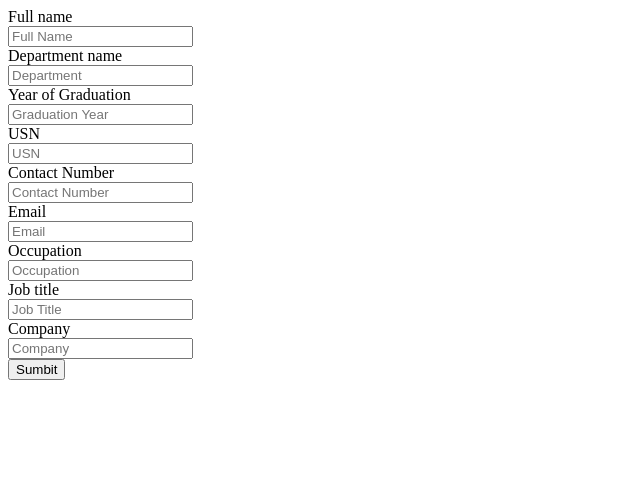
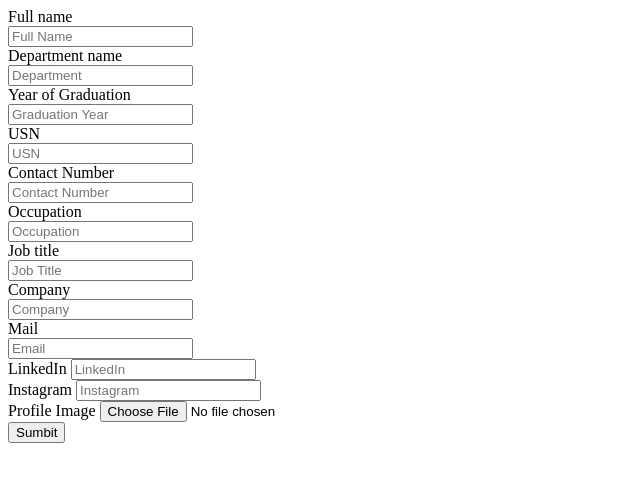
Before and after one commit to singharyan1007/campusconnect-final, a Django app: page /almuni/form/ in a window 1280 px wide. Shown: the top 482 px of the page, without its empty margins (0-640 px from the left). Run offline with Django 3.2, Linux system fonts and the light colour scheme; some libraries are stand-ins or nearby versions.

Commit message:
Alumni form changed

```diff
--- a/CampusConnect/CampusConnect/Almuni/templates/alumniform.html
+++ b/CampusConnect/CampusConnect/Almuni/templates/alumniform.html
@@ -69,12 +69,6 @@
               />
             </div>
           </div>
-          <div class="column">
-            <label>Email</label>
-            <div class="input_field">
-              <input type="email" name="Email" placeholder="Email" required />
-            </div>
-          </div>
         </div>
          <div class="row">
           <div class="column">
@@ -105,6 +99,24 @@
                 <input type="text" name="company" placeholder="Company" required>
             </div>
           </div>
+          <div class="column">
+            <label>Mail</label>
+            <div class="input_field">
+              <input type="email" name="email" placeholder="Email" required>
+            </div>
+          </div>
+          <div class="column">
+            <label>LinkedIn</label>
+            <input type="url" name="linkedin" id="linkedin" placeholder="LinkedIn" required>
+          </div>
+          <div class="column">
+            <label>Instagram</label>
+            <input type="url" name="instagram" id="instagram" placeholder="Instagram" required>
+          </div>
+          <div class="column">
+            <label>Profile Image</label>
+            <input type="file" name="profilepic" id="profilepic">
+          </div>
           </div>
           <input class="button" type="submit" value="Sumbit" />
       </form>
--- a/CampusConnect/CampusConnect/CampusConnect/settings.py
+++ b/CampusConnect/CampusConnect/CampusConnect/settings.py
@@ -97,7 +97,7 @@ DATABASES = {
         'ENGINE': 'django.db.backends.postgresql_psycopg2',
         'NAME': 'campusconnect',
         'USER' : 'postgres',
-        'PASSWORD': 'Kartik@142',
+        'PASSWORD': 'Aryan@1017',
         'HOST': 'localhost',
         'PORT': '5432',
     }
```
